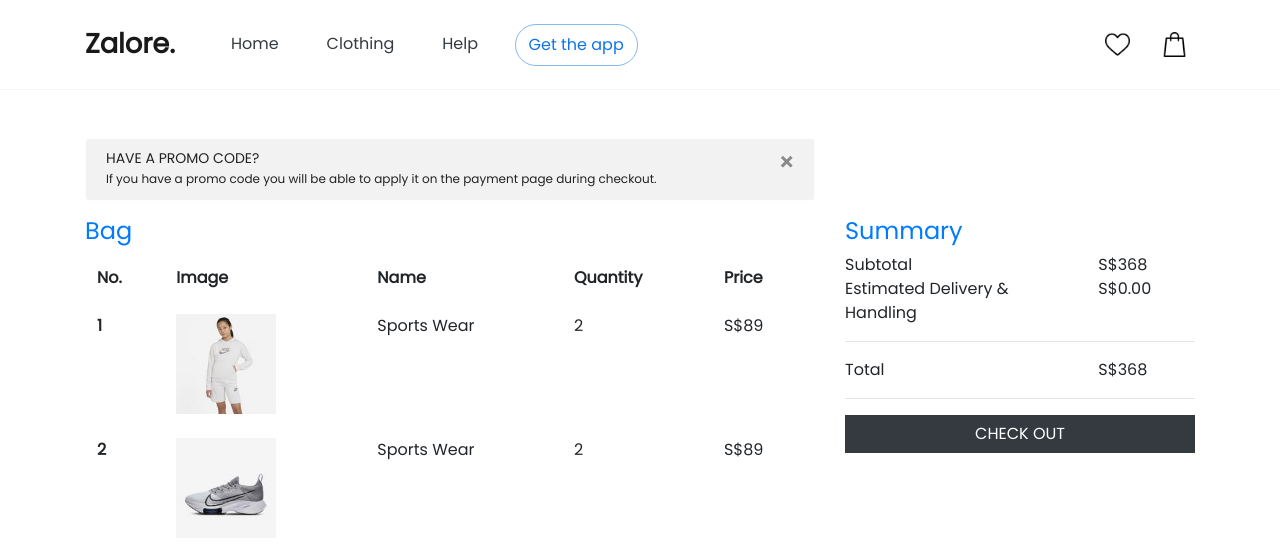
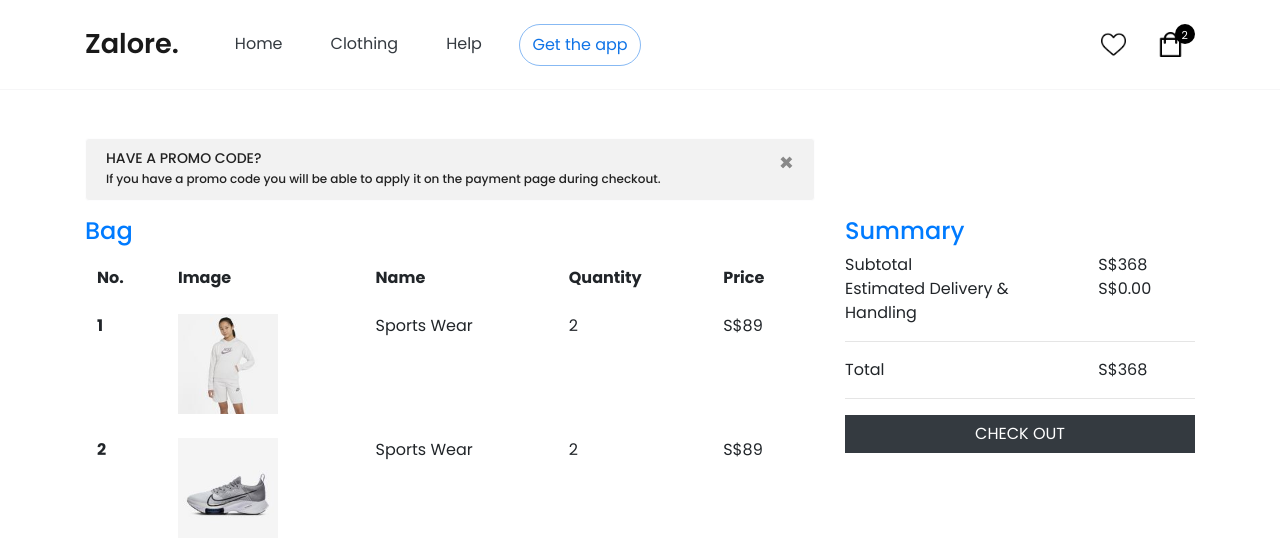
Before and after one commit to Tjandra-Putra/zalore-eccomerce, a Django app: page /cart/ in a window 1280 px wide. Shown: the top 549 px of the page. Run offline with Django 3.2, Linux system fonts and the light colour scheme; some libraries are stand-ins or nearby versions.

Commit message:
Update: Shopping cart badge

```diff
--- a/zalore_project/zalore/static/zalore/admin_base.css
+++ b/zalore_project/zalore/static/zalore/admin_base.css
@@ -5,7 +5,7 @@ html {
 }
 
 .font-poppin{
-    font-family: 'Poppins', sans-serif;
+    font-family: 'Montserrat', sans-serif;
 }
 
 * {
--- a/zalore_project/zalore/static/zalore/base.css
+++ b/zalore_project/zalore/static/zalore/base.css
@@ -1,11 +1,19 @@
-@import url('https://fonts.googleapis.com/css?family=Poppins');
+@import url('https://fonts.googleapis.com/css2?family=Montserrat:wght@100;200;300;400;500;600;700;800;900&family=Poppins:wght@100;200;300;400;500;600;700;800;900&family=Roboto:wght@100;300;400;500;700;900&display=swap');
 
 html {
     scroll-behavior: smooth;
 }
 
-.font-poppin{
+.font-poppin {
     font-family: 'Poppins', sans-serif;
+}
+
+.font-montserrat {
+    font-family: 'Montserrat', sans-serif;
+}
+
+.font-roboto {
+    font-family: 'Roboto', sans-serif;
 }
 
 * {
@@ -18,7 +26,7 @@ html {
     border-bottom: 1px solid #f6f6f7;
 }
 
-.active{
+.active {
     font-weight: 700 !important;
     border-bottom: 2px solid black !important;
 }
@@ -34,7 +42,7 @@ html {
 
 .navbar-light .navbar-nav .nav-link:hover {
     border-bottom: 2px solid #000;
-    font-weight: 700 !important;
+    font-weight: 600 !important;
 }
 
 .nav-btn {
@@ -60,6 +68,22 @@ html {
     margin-left: 1rem !important;
 }
 
+#cart-badge{
+    background-color: #000;
+    transition: all 0.3s ease-in-out;
+    color:#ffffff;
+    height: 20px;
+    width: 20px;
+    border-radius: 50%;
+    margin-left: -16px;
+}
+
+#cart-text{
+    padding-left:6.5px;
+    padding-top: 3px;
+    font-size: 11px;
+}
+
 footer .col-md-3 p {
     margin-top: 5px !important;
     margin-bottom: 5px !important;
--- a/zalore_project/zalore/templates/zalore/base.html
+++ b/zalore_project/zalore/templates/zalore/base.html
@@ -54,8 +54,11 @@
                         <img src="{% static 'img/heart.png' %}" width="25" alt="heart" class="img-fluid"/>
                     </a>
                     <a class="nav-item nav-link" id="nav-bag" href="{% url 'zalore-cart' %}">
-                        <img src="{% static 'img/shopping-bag.png' %}" width="25" alt="bag" class="img-fluid"/>
+                        <img src="{% static 'img/shopping-bag2.png' %}" width="25" alt="bag" class="img-fluid"/>
                     </a>
+                    <div id="cart-badge">
+                        <p id="cart-text">2</p>
+                    </div>
                 </div>
             </div>
         </div>
```
Also changed, not shown: zalore_project/zalore/static/img/shopping-bag2.png (added).
